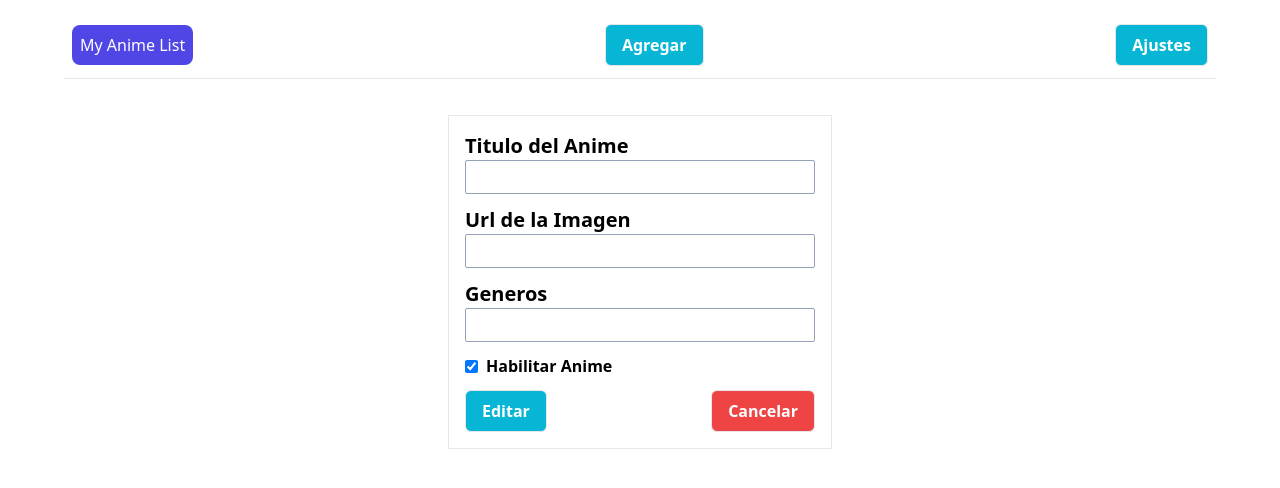
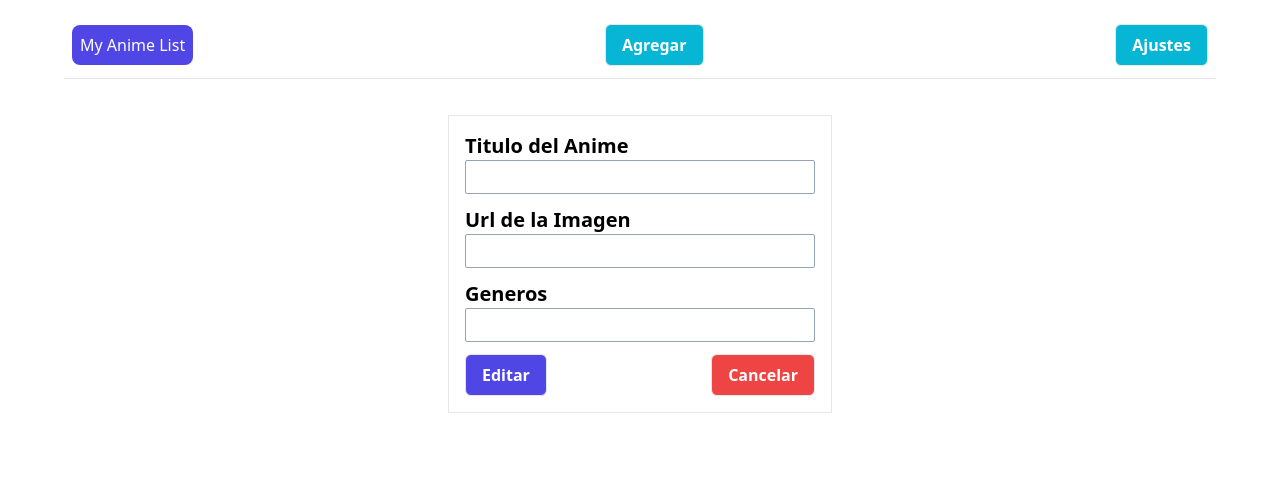
Before and after one commit to eidytrinidad/my-anime-list, an Angular app: page /upate-anime/1 in a window 1280 px wide. Shown: the top 488 px of the page. Built offline with nearby package versions, Linux system fonts and the light colour scheme.

Commit message:
settup functionality to enable animes when disabled

```diff
--- a/src/app/features/anime/add-anime/add-anime.component.html
+++ b/src/app/features/anime/add-anime/add-anime.component.html
@@ -42,7 +42,7 @@
     </div>
     <div class="flex justify-between items-center">
       <button *ngIf="!isUpdate" class="btn-primary">Agregar</button>
-      <button *ngIf="isUpdate" class="btn-primary">Editar</button>
+      <button *ngIf="isUpdate" class="btn-secondary">Editar</button>
       <button class="btn-red" (click)="cancel()">Cancelar</button>
     </div>
   </form>
--- a/src/app/features/anime/add-anime/add-anime.component.ts
+++ b/src/app/features/anime/add-anime/add-anime.component.ts
@@ -12,7 +12,7 @@ import { AnimeService } from 'src/app/core/services/anime.service';
 export class AddAnimeComponent implements OnInit {
   public animeForm!: FormGroup;
   public isUpdate: boolean = false;
-  public showEnable: boolean = false;
+  public showEnable: boolean | undefined;
 
   constructor(
     private formBuilder: FormBuilder,
@@ -30,9 +30,6 @@ export class AddAnimeComponent implements OnInit {
   }
 
   ngOnInit(): void {
-    // this.showEnable = this.animeForm.get('state')?.value === false;
-    // console.log(this.showEnable);
-
     this.updateFormInputs();
   }
 
@@ -68,6 +65,7 @@ export class AddAnimeComponent implements OnInit {
           .subscribe((anime) =>
             anime && anime?.id === id ? this.animeForm.patchValue(anime) : null
           );
+        this.showEnableInput();
       }
     });
   }
@@ -80,4 +78,10 @@ export class AddAnimeComponent implements OnInit {
         });
     }
   }
+
+  public showEnableInput() {
+    if (!this.animeForm.get('state')?.value) {
+      this.showEnable = false;
+    }
+  }
 }
```
